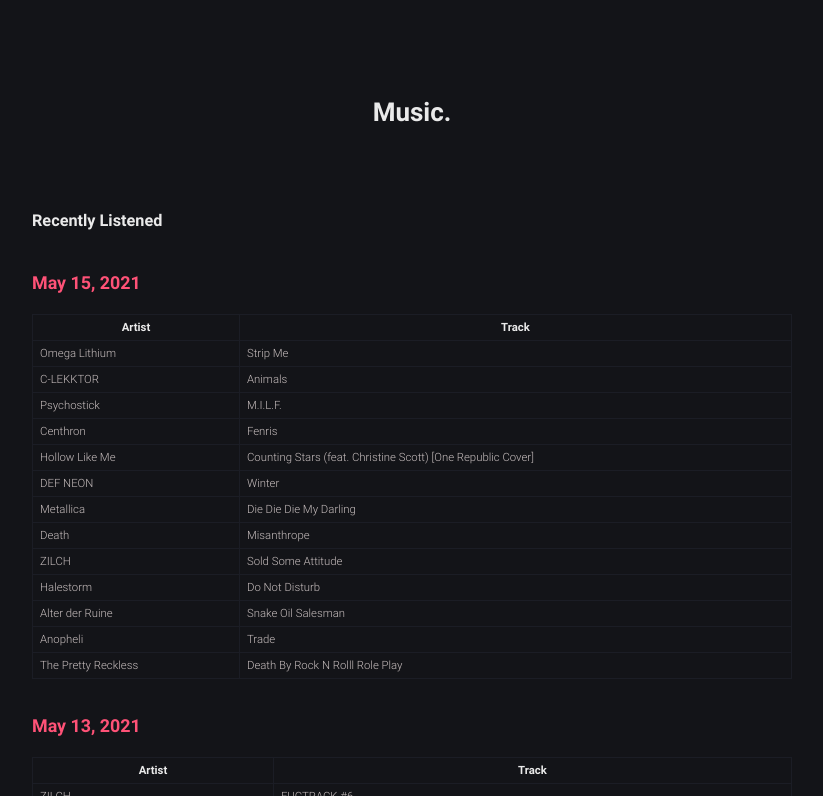
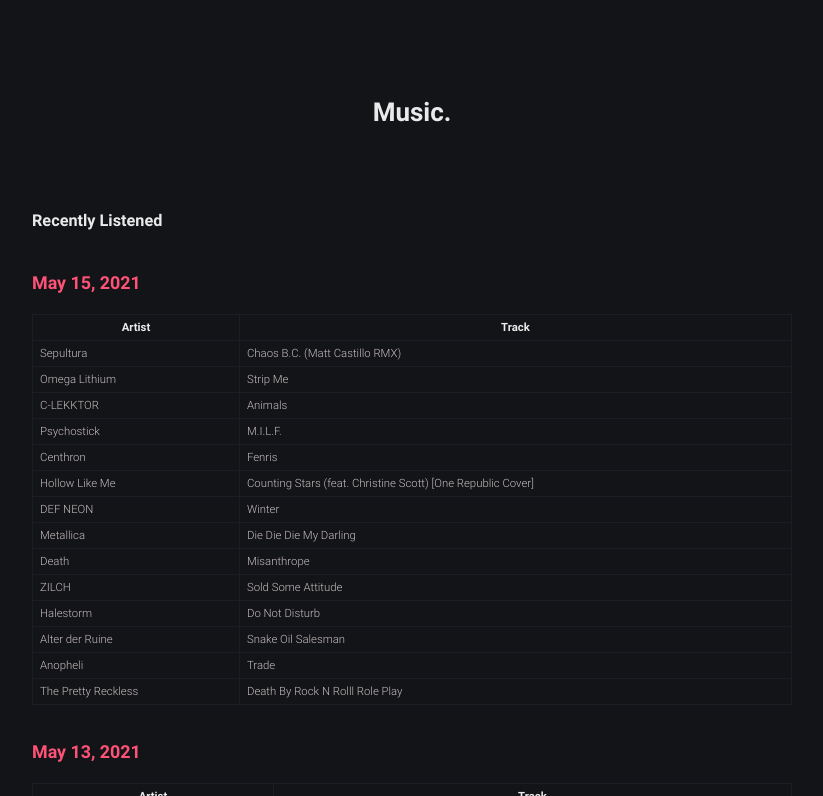
Before and after one commit to robert-marshall/xyz, a Jekyll site: the page built from music.md, in a window 1280 px wide and 900 px high, cut to the strip 104-900 px from the top of the window. Shown: the whole strip, without its empty margins (228-1051 px from the left). Built offline with Jekyll 4.4.1, drawn with Linux system fonts in a browser that asks for light colours.

Commit message:
FOR REAL.

```diff
--- a/music.md
+++ b/music.md
@@ -11,6 +11,7 @@
 
 | Artist | Track |
 |--------|-------|
+Sepultura | Chaos B.C. (Matt Castillo RMX)
 Omega Lithium | Strip Me
 C-LEKKTOR | Animals
 Psychostick | M.I.L.F.
```
